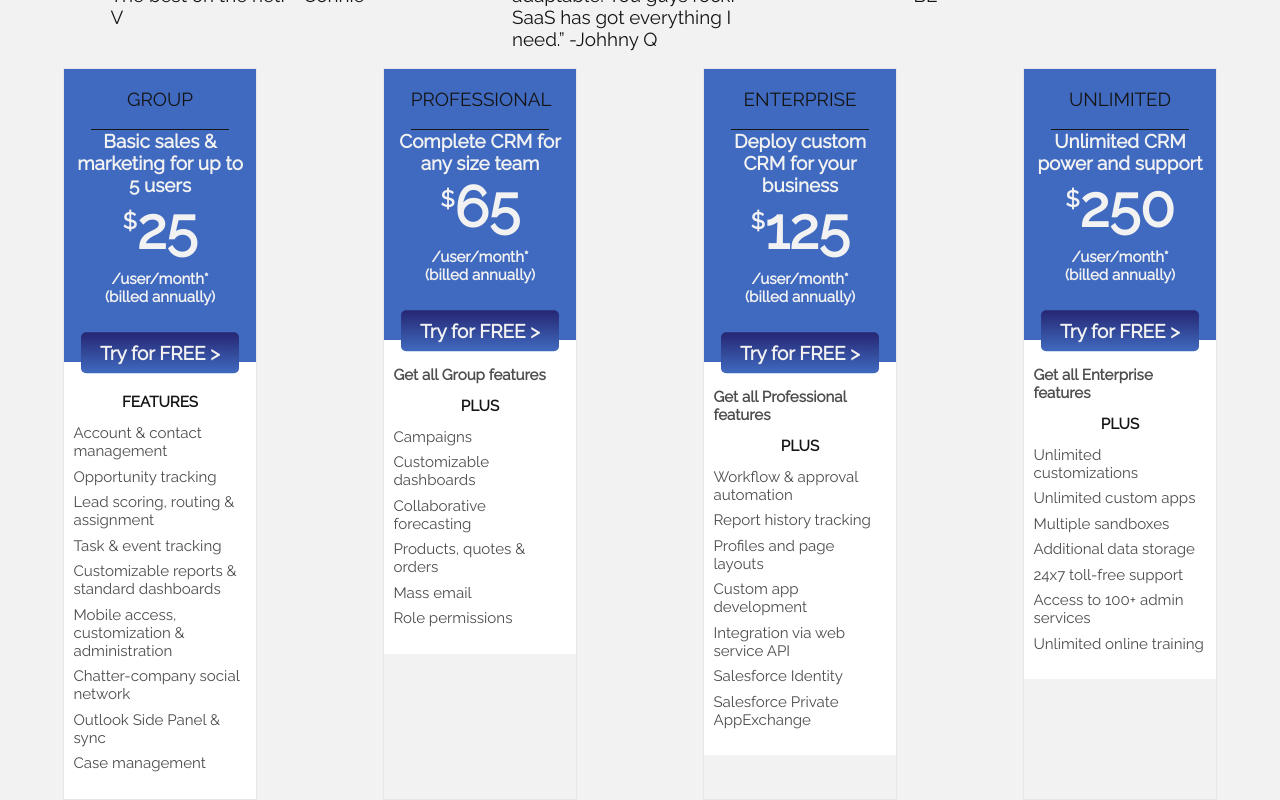
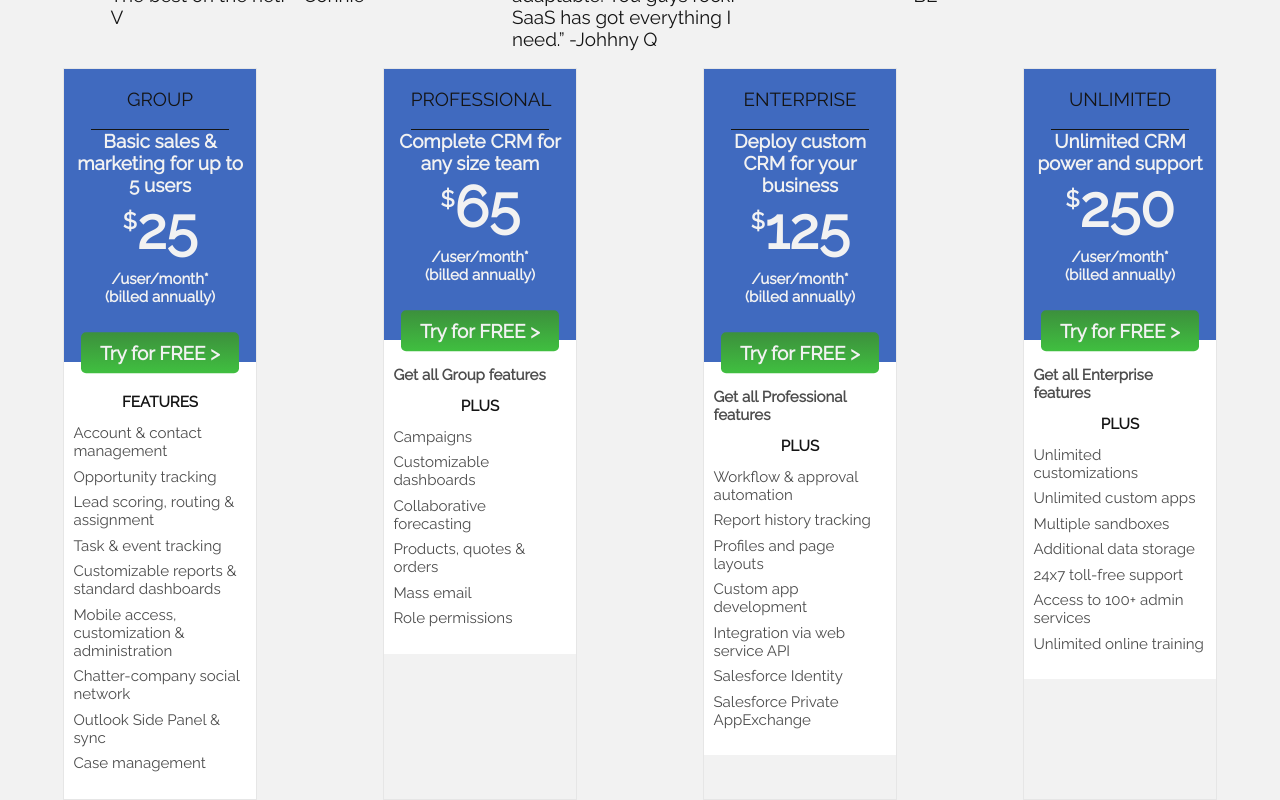
Before and after one commit to allanholm/landing-page, a React (Create React App) app: page / in a window 1280 px wide. Shown: the part 2461-3261 px from the top of the page. Built offline with nearby package versions, Linux system fonts and the light colour scheme.

Commit message:
added B test

```diff
--- a/src/components/PlanCard.js
+++ b/src/components/PlanCard.js
@@ -10,7 +10,7 @@ export default function PlanCard({ heading, summary, price, link, getfrom, featu
         <p className="title__conditions">/user/month*<br/>(billed annually)</p>
         <a href={link} className="title__link"
           // eslint-disable-next-line
-          onClick= {() => gtag("event", "select_content", { "content_type": heading, "test-type": "A"})}
+          onClick= {() => gtag("event", "select_content", { "content_type": heading, "test-type": "B"})}
         >Try for <span className="title__link--caps">free</span> &gt;</a>
       </section>
 
--- a/src/components/PlanCard.scss
+++ b/src/components/PlanCard.scss
@@ -41,7 +41,7 @@
     }
 
     .title__link {
-      background: linear-gradient($secondaryColor, $primaryColor);
+      background: linear-gradient(hsl(120, 41%, 40%), hsl(120, 50%, 50%));
       padding: 0.5em 1em;
       color: $backgroundColor;
       text-decoration: none;
```
